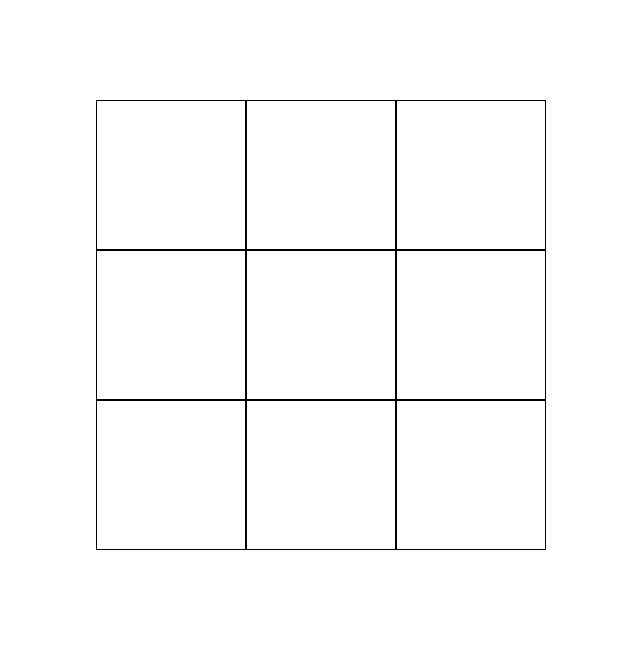
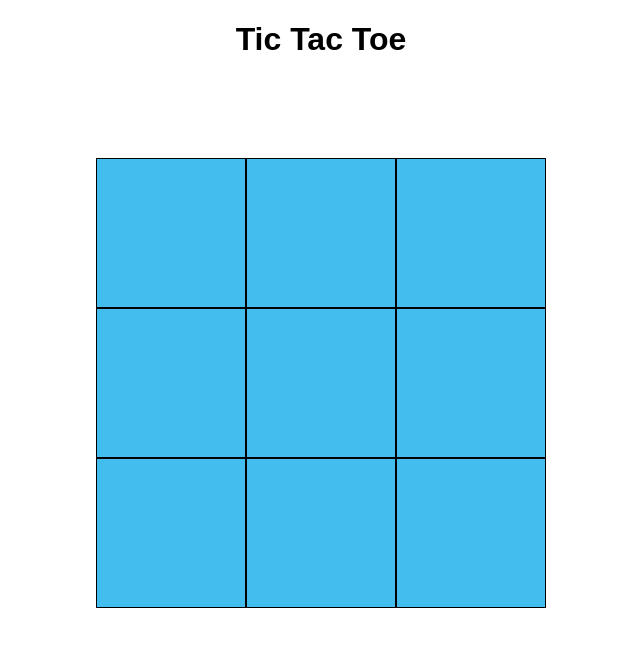
Before and after one commit to edtan094/tik-tac-toe, a React (Create React App) app in the folder tic-tac-toe-react/: page / in a window 1280 px wide. Shown: the top 646 px of the page, without its empty margins (319-959 px from the left). Built offline with nearby package versions, Linux system fonts and the light colour scheme.

Commit message:
Added sass and some style to the page.  Also created a game component instead of putting everything in app.

```diff
--- a/tic-tac-toe-react/package.json
+++ b/tic-tac-toe-react/package.json
@@ -34,5 +34,8 @@
       "last 1 firefox version",
       "last 1 safari version"
     ]
+  },
+  "devDependencies": {
+    "sass": "^1.50.1"
   }
 }
--- a/tic-tac-toe-react/src/App.css
+++ /dev/null
@@ -1,20 +0,0 @@
-.row {
-  display: flex;
-  flex-wrap: wrap
-}
-
-.justify-center{
-  justify-content: center;
-}
-
-div.row > button{
-  height: 150px;
-  width: 150px;
-  border: solid 1px;
-  background-color: white;
-}
-
-.container{
-  width: 456px;
-  margin: 100px auto;
-}
--- a/tic-tac-toe-react/src/App.jsx
+++ b/tic-tac-toe-react/src/App.jsx
@@ -1,71 +1,13 @@
-import './App.css';
-import React, {useState, useEffect} from 'react';
-
+import React from 'react';
+import Game from './components/Game';
+import './Styles/styles.scss'
 
 function App() {
-  const [player, setPlayer] = useState("X")
-  const [row, setRow] = useState(Array(9).fill(null))
-  const [winner, setWinner] = useState(null)
-
-  const userInput = (event) => {
-    if (event.target.className === "square" && !winner) {
-      row[event.target.id] = player
-      setRow(row)
-
-      if (player === "X") {
-        setPlayer("O")
-      }
-      if (player === "O") {
-        setPlayer("X")
-      }
-    }
-  }
-  function checkWinCondition(squares){
-    const lines = [
-      [0,1,2],
-      [3,4,5],
-      [6,7,8],
-      [0,3,6],
-      [1,4,7],
-      [2,5,8],
-      [0,4,8],
-      [2,4,6]
-    ];
-    for(let i = 0; i < lines.length; i++){
-      const [a,b,c] = lines[i]
-      if(squares[a] && squares[a] === squares[b] && squares[b] === squares[c]){
-        setWinner(squares[a])
-      }
-    }
-  }
-  useEffect(()=>{
-    checkWinCondition(row)
-  },[player])
-
-  const handleReset = ()=>{
-    setWinner(null)
-    setRow(Array(9).fill(null))
-    setPlayer("X")
-  }
 
     return (
       <>
-        <div className='container'>
-          {winner
-            ? <><div>The winner is {winner}</div><button onClick={handleReset}>Click to Reset!</button> </>
-          : null}
-          <div className='row justify-center'>
-            {row[0] ? <button id={0}>{row[0]}</button> : <button onClick={userInput} className="square" id={0}></button>}
-            {row[1] ? <button id={1}>{row[1]}</button> : <button onClick={userInput} className="square" id={1}></button>}
-            {row[2] ? <button id={2}>{row[2]}</button> : <button onClick={userInput} className="square" id={2}></button>}
-            {row[3] ? <button id={3}>{row[3]}</button> : <button onClick={userInput} className="square" id={3}></button>}
-            {row[4] ? <button id={4}>{row[4]}</button> : <button onClick={userInput} className="square" id={4}></button>}
-            {row[5] ? <button id={5}>{row[5]}</button> : <button onClick={userInput} className="square" id={5}></button>}
-            {row[6] ? <button id={6}>{row[6]}</button> : <button onClick={userInput} className="square" id={6}></button>}
-            {row[7] ? <button id={7}>{row[7]}</button> : <button onClick={userInput} className="square" id={7}></button>}
-            {row[8] ? <button id={8}>{row[8]}</button> : <button onClick={userInput} className="square" id={8}></button>}
-          </div>
-        </div>
+      <h1 className='row justify-center'>Tic Tac Toe</h1>
+        <Game />
       </>
     );
   }
--- /dev/null
+++ b/tic-tac-toe-react/src/Styles/styles.scss
@@ -0,0 +1,44 @@
+@import './variables.scss';
+
+
+body{
+  font-family: $themeFont;
+}
+
+h1{
+  color: black
+}
+
+.row {
+  display: flex;
+  flex-wrap: wrap
+}
+
+.justify-center {
+  justify-content: center;
+}
+
+div.row>button {
+  @include squareStyle($themeColor)
+}
+
+.container {
+  width: 456px;
+  margin: 100px auto;
+}
+
+.reset-button{
+  background-color: white;
+  border: 1px solid;
+  height: 50px;
+  border-radius: 5px;
+  margin-top: 30px;
+}
+
+.reset-button:hover{
+  background-color: $themeColor;
+}
+
+.winner{
+  margin-top: 30px;
+}
--- /dev/null
+++ b/tic-tac-toe-react/src/Styles/variables.scss
@@ -0,0 +1,12 @@
+$themeColor: rgb(66, 189, 238);
+
+$themeFont: Arial, Helvetica, sans-serif;
+
+
+@mixin squareStyle($backgroundColor) {
+  height: 150px;
+  width: 150px;
+  border: solid 1px;
+  font-size: 60px;
+  background-color: $backgroundColor
+}
--- /dev/null
+++ b/tic-tac-toe-react/src/components/Game.jsx
@@ -0,0 +1,72 @@
+import React, { useState, useEffect } from 'react';
+import '../Styles/styles.scss'
+
+function Game() {
+  const [player, setPlayer] = useState("X")
+  const [row, setRow] = useState(Array(9).fill(null))
+  const [winner, setWinner] = useState(null)
+
+  const userInput = (event) => {
+    if (event.target.className === "square" && !winner) {
+      row[event.target.id] = player
+      setRow(row)
+
+      if (player === "X") {
+        setPlayer("O")
+      }
+      if (player === "O") {
+        setPlayer("X")
+      }
+    }
+  }
+  function checkWinCondition(squares) {
+    const lines = [
+      [0, 1, 2],
+      [3, 4, 5],
+      [6, 7, 8],
+      [0, 3, 6],
+      [1, 4, 7],
+      [2, 5, 8],
+      [0, 4, 8],
+      [2, 4, 6]
+    ];
+    for (let i = 0; i < lines.length; i++) {
+      const [a, b, c] = lines[i]
+      if (squares[a] && squares[a] === squares[b] && squares[b] === squares[c]) {
+        setWinner(squares[a])
+      }
+    }
+  }
+  useEffect(() => {
+    checkWinCondition(row)
+  }, [player, row])
+
+  const handleReset = () => {
+    setWinner(null)
+    setRow(Array(9).fill(null))
+    setPlayer("X")
+  }
+
+  return (
+    <>
+      <div className='container'>
+        <div className='row justify-center'>
+          {row[0] ? <button id={0}>{row[0]}</button> : <button onClick={userInput} className="square" id={0}></button>}
+          {row[1] ? <button id={1}>{row[1]}</button> : <button onClick={userInput} className="square" id={1}></button>}
+          {row[2] ? <button id={2}>{row[2]}</button> : <button onClick={userInput} className="square" id={2}></button>}
+          {row[3] ? <button id={3}>{row[3]}</button> : <button onClick={userInput} className="square" id={3}></button>}
+          {row[4] ? <button id={4}>{row[4]}</button> : <button onClick={userInput} className="square" id={4}></button>}
+          {row[5] ? <button id={5}>{row[5]}</button> : <button onClick={userInput} className="square" id={5}></button>}
+          {row[6] ? <button id={6}>{row[6]}</button> : <button onClick={userInput} className="square" id={6}></button>}
+          {row[7] ? <button id={7}>{row[7]}</button> : <button onClick={userInput} className="square" id={7}></button>}
+          {row[8] ? <button id={8}>{row[8]}</button> : <button onClick={userInput} className="square" id={8}></button>}
+        </div>
+        {winner
+          ? <><div className='winner'>The winner is {winner}</div><button className='reset-button' onClick={handleReset}>Click here to reset the game!</button> </>
+          : null}
+      </div>
+    </>
+  );
+}
+
+export default Game;
```
Also changed, not shown: 1 other file (tests, documents, lock files or other folders).
